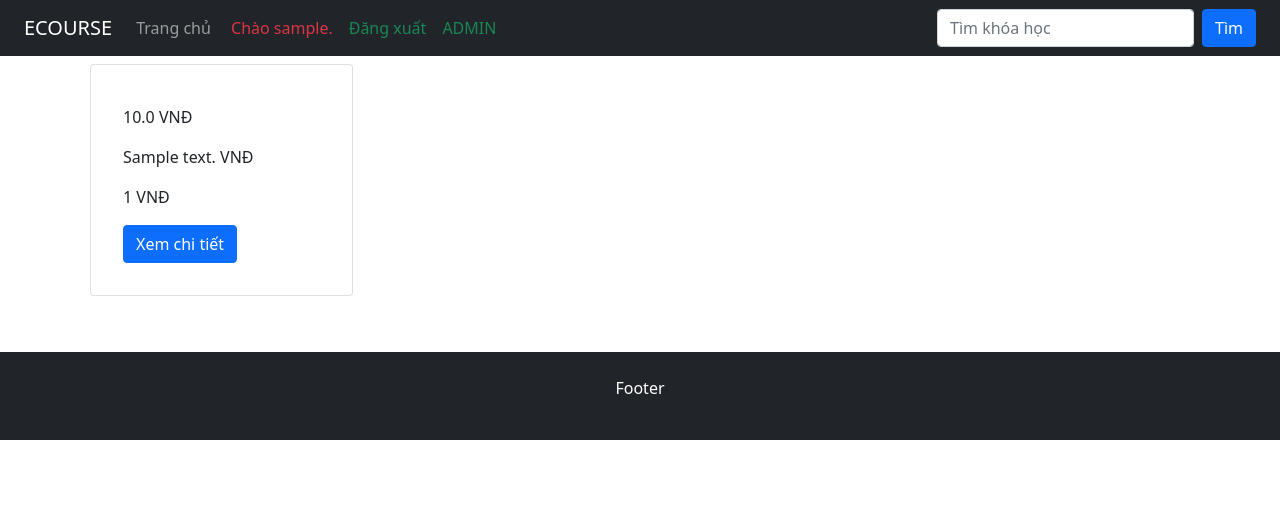
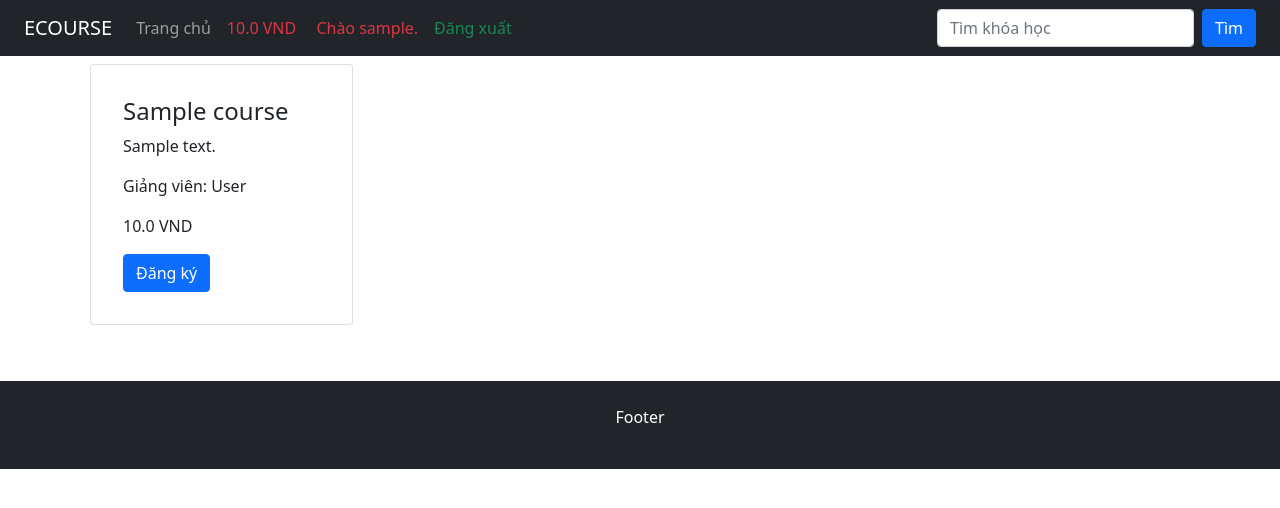
Before and after one commit to nguyennhat2401/QLDAPM, a Flask app: page / in a window 1280 px wide. Shown: the top 508 px of the page. Run offline with Flask 3, Linux system fonts and the light colour scheme; a user stored in the database is signed in; tables that the repository leaves empty hold one stand-in row (values such as "Sample post").

Commit message:
quản lý course, lesson, trang profile

```diff
--- a/OUEcourse/dao.py
+++ b/OUEcourse/dao.py
@@ -1,9 +1,10 @@
 import hashlib
 import os
 
+from flask_login import current_user
 from werkzeug.utils import secure_filename
 
-from models import User, Lesson, Course
+from models import User, Lesson, Course, Enrollment
 from __init__ import app,db
 
 
@@ -52,8 +53,24 @@ def load_course(id=None,coure_id=None,kw=None,page=1):
 
     return query.all()
 
-def get_user_by_ID(id):
+def get_user_by_id(id):
     return User.query.get(id)
 
 def count_course():
     return Course.query.count()
+
+
+def get_courses_by_user_id(user_id):
+    return db.session.query(Course) \
+        .join(Enrollment, Enrollment.course_id == Course.id) \
+        .filter(Enrollment.student_id == user_id) \
+        .all()
+
+
+def get_lesson_by_course_id(course_id):
+
+    if not course_id:
+        return []
+
+    lessons = Lesson.query.filter_by(course_id=course_id).all()
+    return lessons
--- a/OUEcourse/decorators.py
+++ b/OUEcourse/decorators.py
@@ -1,8 +1,6 @@
 from functools import wraps
 from flask_login import current_user
 from flask import redirect
-
-from models import UserRole
 
 
 def annonymous_user(f):
--- a/OUEcourse/main.py
+++ b/OUEcourse/main.py
@@ -1,16 +1,18 @@
 import math
 
-from flask import render_template, request, redirect
-from flask_login import login_user, logout_user
+from flask import render_template, request, redirect, flash
+from flask_login import login_user, logout_user, current_user
 
 import dao
-from __init__ import app, Login
+from __init__ import app, Login, db
 from dao import load_course, count_course
 from decorators import annonymous_user
+from models import Enrollment, Course, Lesson, UserRole
+
 
 @Login.user_loader
 def get_user(user_id):
-    return dao.get_user_by_ID(user_id)
+    return dao.get_user_by_id(user_id)
 
 @app.route("/")
 def index():
@@ -25,9 +27,183 @@ def index():
     return render_template('index.html',courses=course,pages=math.ceil(total/page_size))
 
 
+@app.route("/profile")
+def profile():
+    user_courses = dao.get_courses_by_user_id(current_user.id)
+    teaching_courses = []
+    if current_user.role.name == "INSTRUCTOR":
+        teaching_courses = Course.query.filter_by(instructor_id=current_user.id).all()
+
+    return render_template("profile.html", user=current_user, user_courses=user_courses,teaching_courses=teaching_courses)
+
+@app.route("/edit-profile", methods=["GET", "POST"])
+def edit_profile():
+    user = current_user
+    if request.method == "POST":
+        full_name = request.form.get("fullName")
+        email = request.form.get("email")
+
+        # Cập nhật thông tin
+        user.fullName = full_name
+        user.email = email
+
+        db.session.commit()
+        flash("Cập nhật thông tin thành công!", "success")
+        return redirect("/profile")
+
+    return render_template("edit_profile.html", user=user)
+
+
+
+@app.route("/course/<int:course_id>")
+@app.route("/course/<int:course_id>/lesson/<int:lesson_id>")
+def course_detail(course_id, lesson_id=None):
+    course = Course.query.get(course_id)
+    if not course:
+        return "Khóa học không tồn tại!", 404
+
+    enrollment = Enrollment.query.filter_by(student_id=current_user.id, course_id=course_id).first()
+    if not enrollment:
+        return "Bạn chưa đăng ký khóa học này!", 403
+
+    lessons = Lesson.query.filter_by(course_id=course_id).all()
+    selected_lesson = Lesson.query.get(lesson_id) if lesson_id else None
+
+    return render_template("course.html",
+                           course=course,
+                           lessons=lessons,
+                           selected_lesson=selected_lesson,
+                           enrollment=enrollment)
+
+
+@app.route("/instructor/courses")
+def instructor_courses():
+    if current_user.role != UserRole.INSTRUCTOR:
+        return "Bạn không có quyền truy cập!", 403
+
+    courses = Course.query.filter_by(instructor_id=current_user.id).all()
+    return render_template("instructor_course.html", courses=courses)
+
+
+@app.route("/instructor/add-course", methods=["GET", "POST"])
+def add_course():
+    if current_user.role != UserRole.INSTRUCTOR:
+        return "Bạn không có quyền truy cập!", 403
+
+    if request.method == "POST":
+        title = request.form.get("title")
+        description = request.form.get("description")
+        price = request.form.get("price", 0)
+
+        lesson_titles = request.form.getlist("lesson_title")
+        lesson_contents = request.form.getlist("lesson_content")
+
+        if not lesson_titles or not any(title.strip() for title in lesson_titles):
+            return "Bạn phải thêm ít nhất một bài học!", 400
+
+        # Tạo khóa học
+        course = Course(
+            title=title,
+            description=description,
+            price=price,
+            instructor_id=current_user.id
+        )
+        db.session.add(course)
+        db.session.commit()
+
+        # Thêm bài học cho khóa học
+        for i in range(len(lesson_titles)):
+            if lesson_titles[i].strip():
+                lesson = Lesson(
+                    title=lesson_titles[i],
+                    content=lesson_contents[i],
+                    course_id=course.id
+                )
+                db.session.add(lesson)
+
+        db.session.commit()
+
+        return redirect("/instructor/courses")
+
+    return render_template("add_course.html")
+
+
+@app.route("/instructor/delete-course/<int:course_id>", methods=["POST"])
+def delete_course(course_id):
+    if current_user.role != UserRole.INSTRUCTOR:
+        return "Bạn không có quyền truy cập!", 403
+
+    course = Course.query.get(course_id)
+    if not course or course.instructor_id != current_user.id:
+        return "Khóa học không tồn tại hoặc bạn không phải người tạo!", 404
+
+    db.session.delete(course)  # Sẽ tự xóa lesson nhờ cascade
+    db.session.commit()
+
+    return redirect("/instructor/courses")
+
+@app.route("/instructor/edit-course/<int:course_id>", methods=["GET", "POST"])
+def edit_course(course_id):
+    if current_user.role != UserRole.INSTRUCTOR:
+        return "Bạn không có quyền truy cập!", 403
+
+    course = Course.query.get(course_id)
+    if not course or course.instructor_id != current_user.id:
+        return "Khóa học không tồn tại hoặc bạn không phải người tạo!", 404
+
+    if request.method == "POST":
+        # Cập nhật thông tin khóa học
+        course.title = request.form.get("title")
+        course.description = request.form.get("description")
+        course.price = request.form.get("price", 0)
+
+        # Cập nhật bài học cũ
+        lesson_ids = request.form.getlist("lesson_id")
+        lesson_titles = request.form.getlist("lesson_title")
+        lesson_contents = request.form.getlist("lesson_content")
+
+        for i, lesson_id in enumerate(lesson_ids):
+            lesson = Lesson.query.get(int(lesson_id))
+            if lesson:
+                lesson.title = lesson_titles[i]
+                lesson.content = lesson_contents[i]
+
+        # Thêm bài học mới
+        new_titles = request.form.getlist("new_lesson_title")
+        new_contents = request.form.getlist("new_lesson_content")
+
+        for i in range(len(new_titles)):
+            if new_titles[i].strip():
+                new_lesson = Lesson(
+                    title=new_titles[i],
+                    content=new_contents[i],
+                    course_id=course.id
+                )
+                db.session.add(new_lesson)
+
+        db.session.commit()
+        return redirect("/instructor/courses")
+
+    lessons = Lesson.query.filter_by(course_id=course.id).all()
+    return render_template("edit_course.html", course=course, lessons=lessons)
+
+
+@app.route("/instructor/delete-lesson/<int:lesson_id>/<int:course_id>", methods=["POST"])
+def delete_lesson(lesson_id, course_id):
+    if current_user.role != UserRole.INSTRUCTOR:
+        return "Bạn không có quyền truy cập!", 403
+
+    lesson = Lesson.query.get(lesson_id)
+    if not lesson:
+        return "Bài học không tồn tại!", 404
+
+    db.session.delete(lesson)
+    db.session.commit()
+    return redirect(f"/instructor/edit-course/{course_id}")
+
+
 @app.route("/login", methods=['get','post'])
 @annonymous_user
-
 def login_process():
     if request.method.__eq__('POST'):
         username=request.form.get('username')
--- a/OUEcourse/models.py
+++ b/OUEcourse/models.py
@@ -52,7 +52,7 @@ class Course(db.Model):
 
     instructor_id = db.Column(db.BigInteger, db.ForeignKey("users.id"))
 
-    lessons = db.relationship("Lesson", backref="course", lazy=True)
+    lessons = db.relationship("Lesson", backref="course", lazy=True, cascade="all, delete-orphan")
     enrollments = db.relationship("Enrollment", backref="course", lazy=True)
     questions = db.relationship("Question", backref="course", lazy=True)
 
--- a/OUEcourse/templates/index.html
+++ b/OUEcourse/templates/index.html
@@ -16,11 +16,11 @@
         <div class="card">
 
             <div class="card-body m-3">
-                <h4 class="card-title">{{ c.name }}</h4>
-                <p class="card-text">{{ c.price }} VNĐ</p>
-                <p class="card-text">{{ c.description }} VNĐ</p>
-                <p class="card-text">{{ c.instructor_id }} VNĐ</p>
-                <a href="/course/{{c.id}}" class="btn btn-primary">Xem chi tiết</a>
+                <h4 class="card-title">{{ c.title }}</h4>
+                <p class="card-text">{{ c.description }}</p>
+                <p class="card-text">Giảng viên: {{ c.instructor.fullName }}</p>
+                <p class="card-text">{{ c.price }} VND</p>
+                <a href="/" class="btn btn-primary">Đăng ký</a>
             </div>
         </div>
     </div>
--- a/OUEcourse/templates/layout/base.html
+++ b/OUEcourse/templates/layout/base.html
@@ -2,7 +2,7 @@
 <html lang="en">
 <head>
     <meta charset="UTF-8">
-    <title>Nha Sach online</title>
+    <title>OU Ecourse</title>
     <link href="https://cdn.jsdelivr.net/npm/bootstrap@5.3.3/dist/css/bootstrap.min.css" rel="stylesheet">
     <script src="https://cdn.jsdelivr.net/npm/bootstrap@5.3.3/dist/js/bootstrap.bundle.min.js"></script>
     <link href="https://cdn.jsdelivr.net/npm/bootstrap@5.0.2/dist/css/bootstrap.min.css" rel="stylesheet"
--- a/OUEcourse/templates/layout/header.html
+++ b/OUEcourse/templates/layout/header.html
@@ -12,18 +12,20 @@
 
                 {% if current_user.is_authenticated %}
                 <li class="nav-item">
-                    <a class="nav-link text-danger" href="/">
+                    <a class="nav-link text-danger" href="/profile">
+                         {{ current_user.balance }} VND
+                    </a>
+                </li>
+                <li class="nav-item">
+                    <a class="nav-link text-danger" href="/profile">
                         <img src="{{ current_user.avatar }}" width="25" class="rounded-circle" />
                         Chào {{ current_user.username }}.
                     </a>
                 </li>
                 <li class="nav-item">
                     <a class="nav-link text-success" href="/logout">Đăng xuất</a>
-                </li>
-                 <li class="nav-item">
-                        <a class="nav-link text-success" href="/admin">ADMIN</a>
-                 </li>
 
+                </li>>
                 {% if current_user.user_role=='User.ADMIN' %}
                      <li class="nav-item">
                         <a class="nav-link text-success" href="/admin">ADMIN</a>
```
Also changed, not shown: OUEcourse/templates/add_course.html (added, +46 -0 lines), OUEcourse/templates/course.html (added, +43 -0 lines), OUEcourse/templates/edit_course.html (added, +54 -0 lines), OUEcourse/templates/edit_profile.html (added, +18 -0 lines), OUEcourse/templates/instructor_course.html (added, +24 -0 lines), OUEcourse/templates/profile.html (added, +66 -0 lines).
